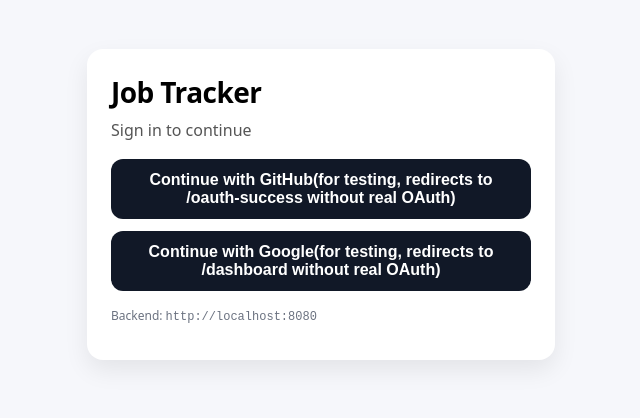
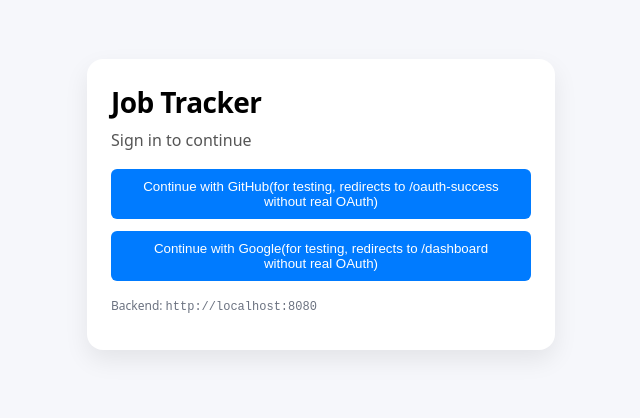
Before and after one commit to sungmin-park-01/CST-438_Project2_Front_end, a React (Vite) app: page / in a window 1280 px wide. Shown: the part 228-646 px from the top of the page, without its empty margins (319-959 px from the left). Built offline with nearby package versions, Linux system fonts and the light colour scheme; no server answers.

Commit message:
changed button

```diff
--- a/src/pages/loginpage.jsx
+++ b/src/pages/loginpage.jsx
@@ -110,15 +110,12 @@ const styles = {
     color: "#555",
   },
   primaryBtn: {
-    width: "100%",
-    padding: "12px 14px",
-    borderRadius: 12,
+    backgroundColor: "#007bff",
+    color: "white",
+    padding: "10px 20px",
     border: "none",
-    cursor: "pointer",
-    fontWeight: 700,
-    background: "#111827",
-    color: "white",
-    fontSize: 16,
+    borderRadius: "6px",
+    cursor: "pointer"
   },
   secondaryBtn: {
     width: "100%",
```
